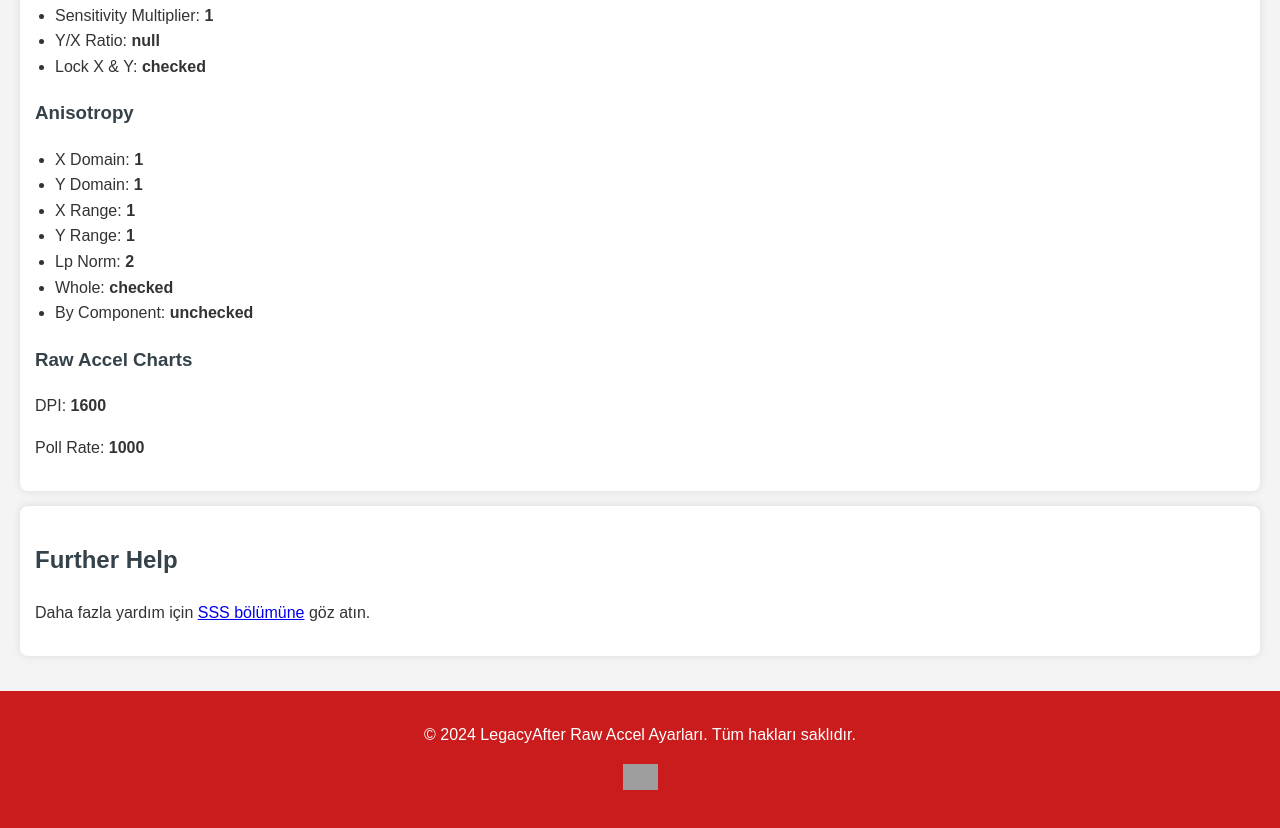
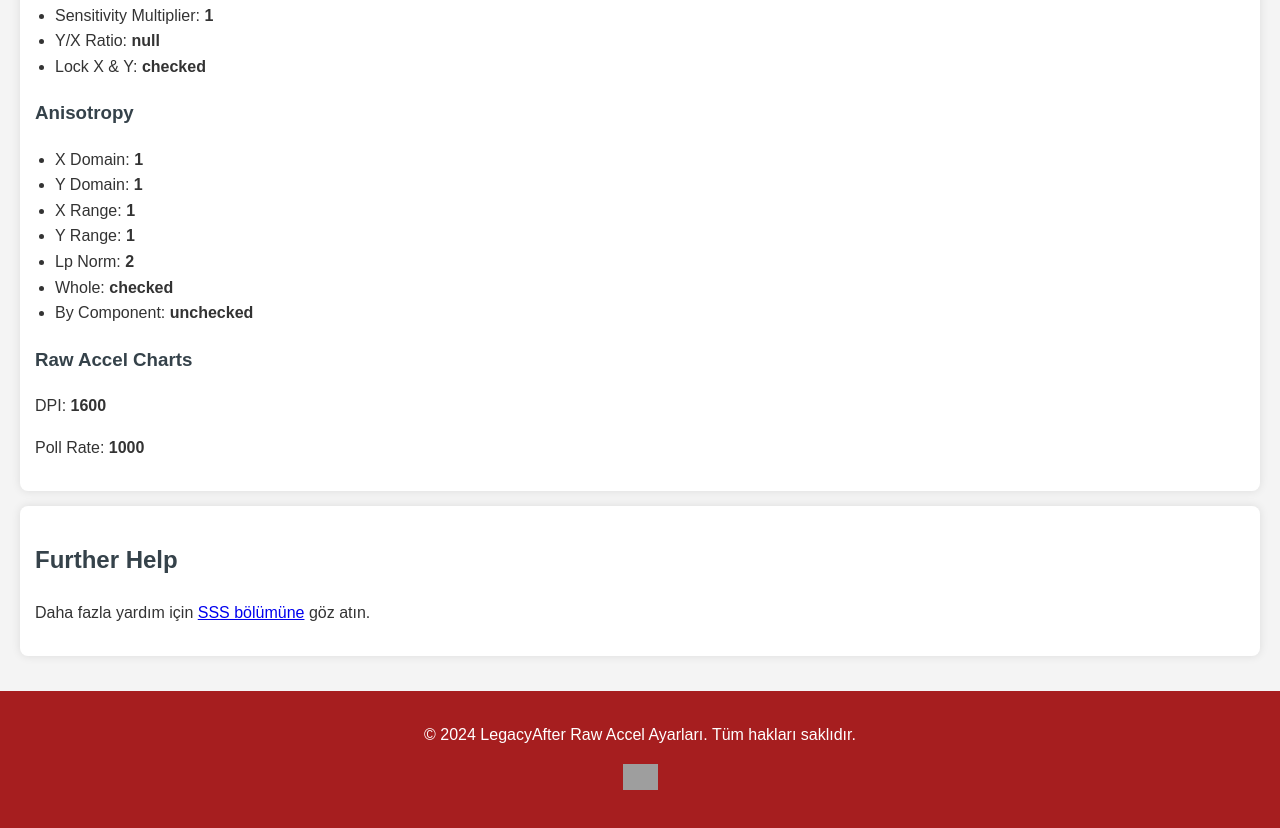
Before and after one commit to kayraveyakado/rawaccel, a plain HTML site: page index.html in a window 1280 px wide. Shown: the part 2416-3244 px from the top of the page. Drawn offline with Linux system fonts and the light colour scheme; grey boxes are pictures that could not be loaded.

Commit message:
Update styles.css

```diff
--- a/styles.css
+++ b/styles.css
@@ -54,7 +54,7 @@ section {
 footer {
     text-align: center;
     padding: 15px 0;
-    background: #ca1c1d;
+    background: #a61e1f;
     color: #ffffff;
     position: relative;
     bottom: 0;
```
